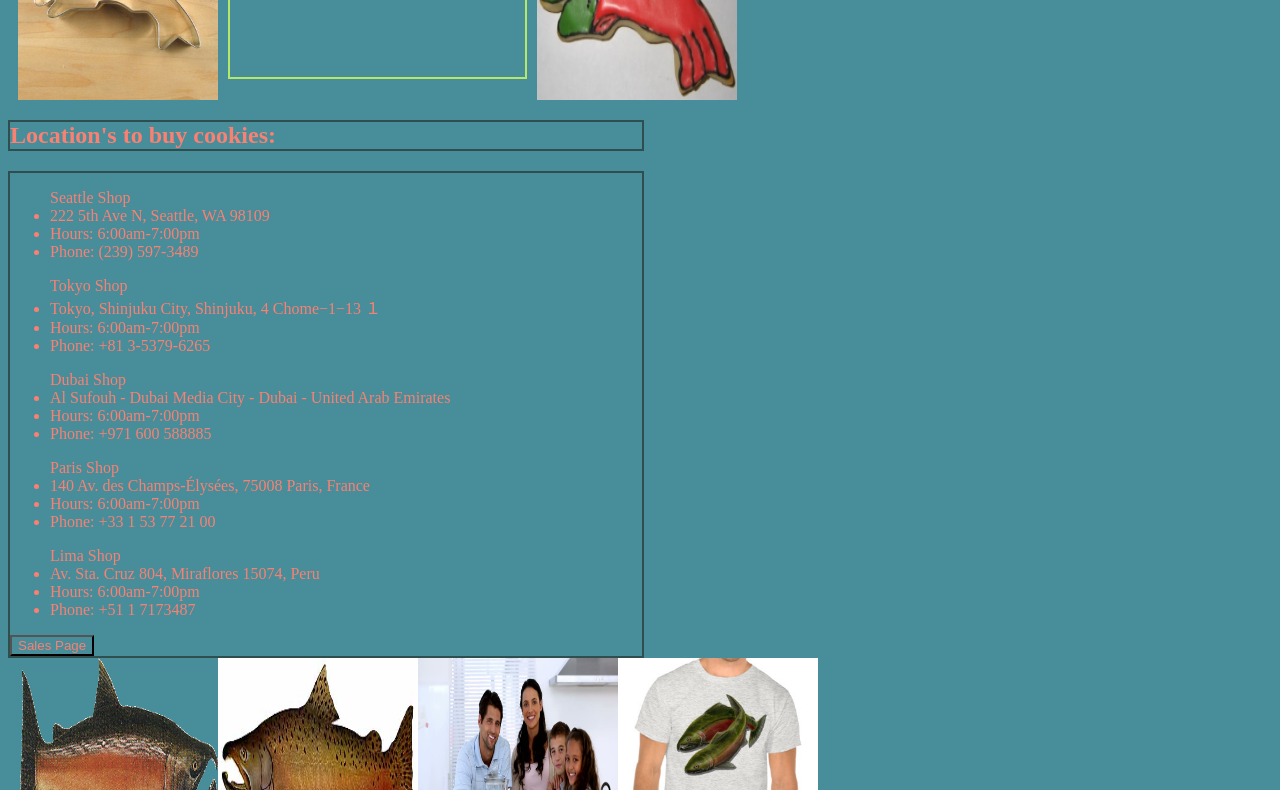
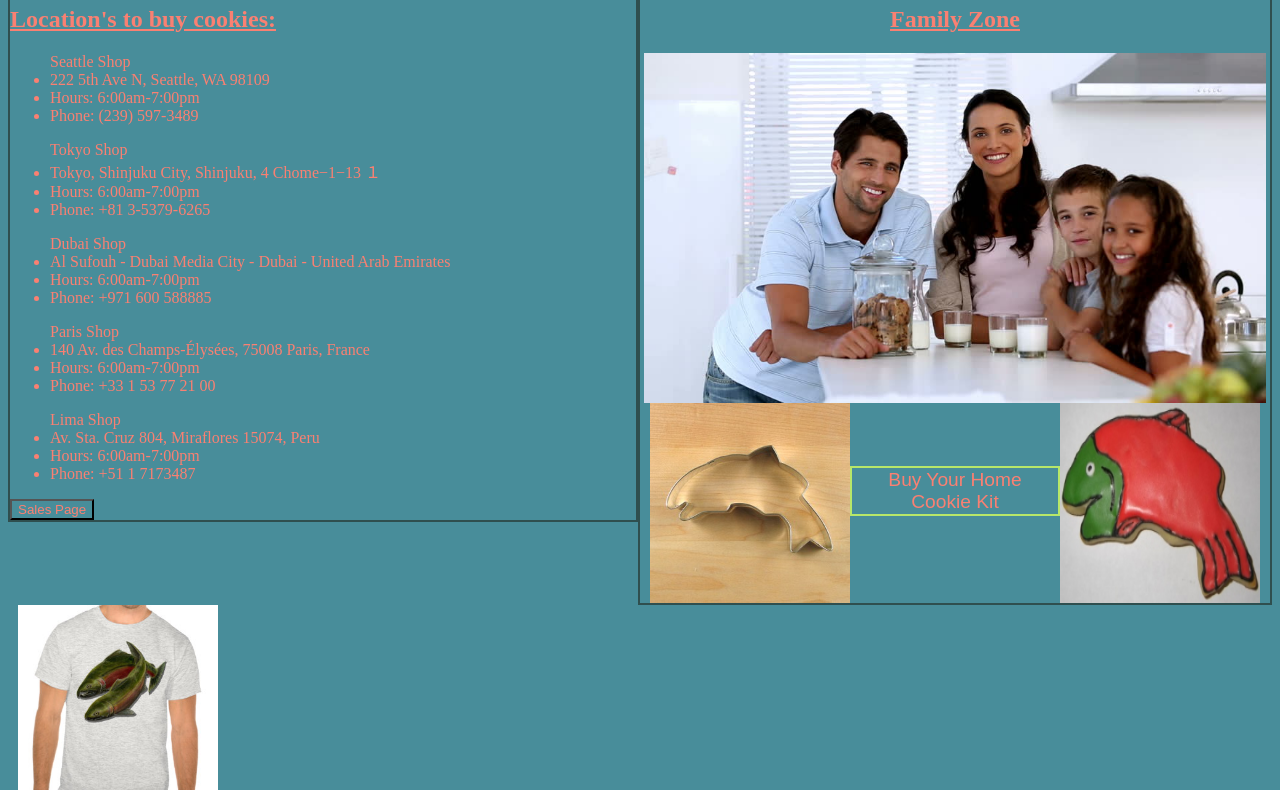
Before and after one commit to samBrindle/cookie-stand, a plain HTML site: page index.html in a window 1280 px wide. Shown: the part 108-898 px from the top of the page. Drawn offline with Linux system fonts and the light colour scheme.

Commit message:
revamped layout on index and added form to sales

```diff
--- a/css/style.css
+++ b/css/style.css
@@ -4,9 +4,10 @@
     /* background-color: #B7E769; */
 }
 
-h1, h2 {
+.limeBorder {
     border: 2px solid #B7E769;
 }
+
 
 th, td, tr, table {
     border: 2px solid #B7E769;
@@ -14,7 +15,6 @@ th, td, tr, table {
 
 .locations {
     border: 2px solid darkslategray;
-    width: 50%;
 }
 
 img {
@@ -22,18 +22,43 @@ img {
     max-height: 200px;
 }
 
-.pictures {
-    display: flex;
-    margin-right: 10px;
-    margin-left: 10px;
+#familyImg {
+    display: block;
+    max-width: 800px;
+    max-height: 350px;
+    margin-left: auto;
+    margin-right: auto;
+}
+
+#familyZone {
+    text-align: center;
 }
 
 header {
     display: flex;
     flex-wrap: wrap;
-    text-align: center;
+    justify-content: center;
 }
 
-div {
-    width: 50%
+#mainContent {
+    width: 50%;
 }
+
+#mainSplit {
+    display: flex;
+}
+
+.pictures {
+    display: flex;
+    flex-direction: row;
+    justify-content: space-between;
+    margin-right: 10px;
+    margin-left: 10px;
+}
+
+#cookieKit {
+    border: 2px solid #B7E769;
+    font-size: larger;
+    text-align: center;
+    margin-top: 30%;
+}
--- a/index.html
+++ b/index.html
@@ -7,14 +7,18 @@
 
     <body>
         <header>
-            <img class="pictures" src="/imgs/cutter.jpeg" alt="cookie cutter">
-            <h1>Pat's Salmon Cookies</h1>
-            <img class="pictures" src="/imgs/frosted-cookie.jpeg" alt="frosted cookie">
+            <img class="pictures" src="/imgs/salmon.png" alt="salmon">
+            <h1 class="limeBorder">Pat's Salmon Cookies</h1>
+            <img class="pictures" src="/imgs/chinook.jpeg" alt="chinook">
         </header>
 
         <main>
-            <h2 class="locations"> Location's to buy cookies:</h2>
+            <div id="mainSplit">
+
+                <section id="mainContent">
+
                     <div class="locations">
+                        <h2> <u>Location's to buy cookies:</u></h2>
                         <ul> Seattle Shop
                             <li>222 5th Ave N, Seattle, WA 98109</li>
                             <li>Hours: 6:00am-7:00pm</li>
@@ -40,17 +44,42 @@
                             <li>Hours: 6:00am-7:00pm</li>
                             <li>Phone: +51 1 7173487 </li>
                         </ul>
-
+                        <!-- <form id="addStore">
+                            <fieldset>
+                                <legend>Add a New Location</legend>
+                                <label for="cityName">City:</label>
+                                <input type="text" name="City" id="cityName">
+                                <label for="minCustId">Minimum Customers:</label>
+                                <input type="number" name="minCust" id="minCustId">
+                                <label for="maxCustId">Maximum Customers:</label>
+                                <input type="number" name="maxCust" id="maxCustId">
+                                <label for="avgCookiesPerCust">Average Cookies Sold Per Customer:</label>
+                                <input type="number" name="avgCookiesSold" id="avgCookiesPerCust" step=".1">
+                                <button type="submit">Submit</button>
+                            </fieldset>
+                        </form> -->
                         <a href="http://127.0.0.1:5500/sales.html"><button>Sales Page</button></a>
 
                     </div>
+                </section>
+
+                <section id="mainContent" class="locations">
+
+                    <h2 id="familyZone"> <u>Family Zone</u></h2>
+                    <img id="familyImg" src="/imgs/family.jpeg" alt="family">
+                    <section class="pictures">
+                        <img src="/imgs/cutter.jpeg" alt="cookie cutter">
+                        <a href="http://127.0.0.1:5500/cookieKit.html"><button id="cookieKit">Buy Your Home Cookie Kit</button></a>
+                        <img src="/imgs/frosted-cookie.jpeg" alt="frosted cookie">
+
+                    </section>
+                </section>
+            </div>
 
             <div class="pictures">
-                <img src="/imgs/salmon.png" alt="salmon">
-                <img src="/imgs/chinook.jpeg" alt="chinook">
-                <img src="/imgs/family.jpeg" alt="family">
                 <img src="/imgs/shirt.jpeg" alt="tshirt with salmon">
             </div>
+
         </main>
         <!-- <script src="js/app.js"></script> -->
     </body>
```
Also changed, not shown: js/app.js (+17 -0 lines), sales.html (+23 -2 lines). Lines whose indentation alone changed are shown as unchanged.
